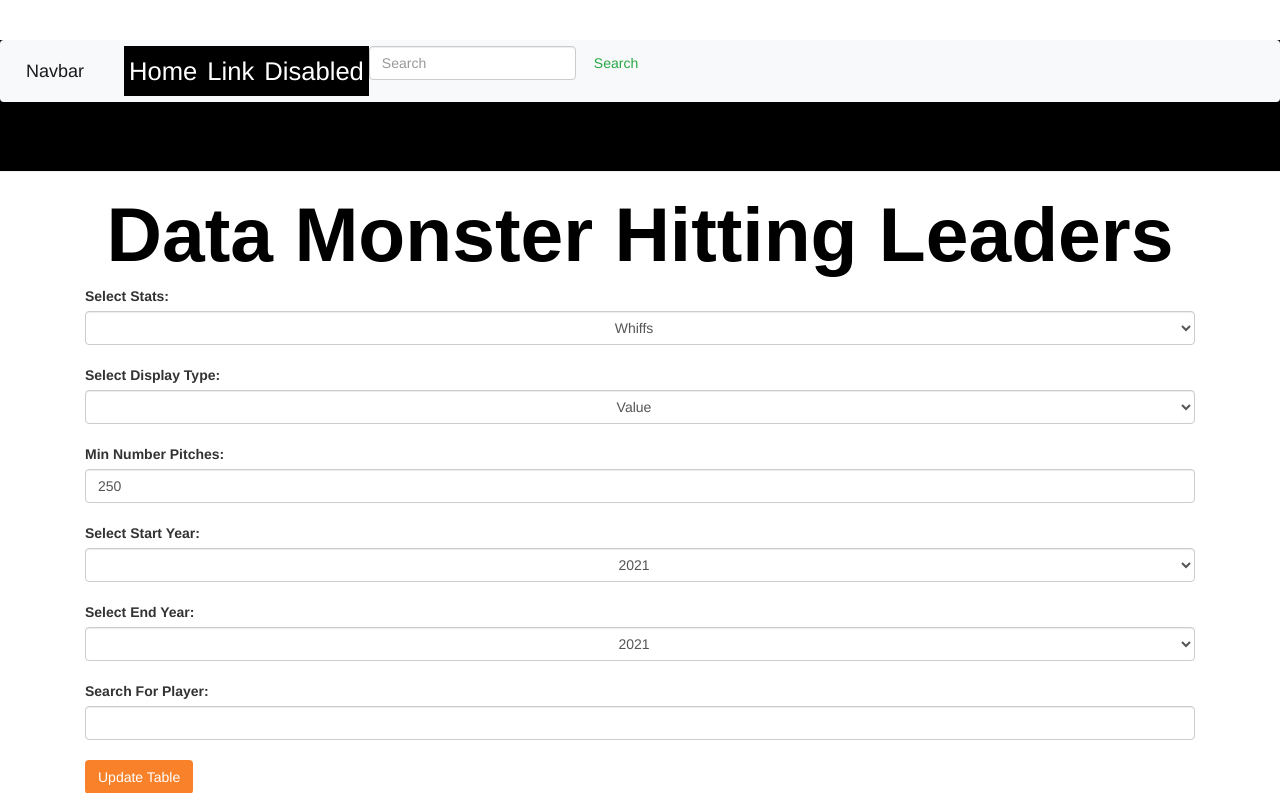
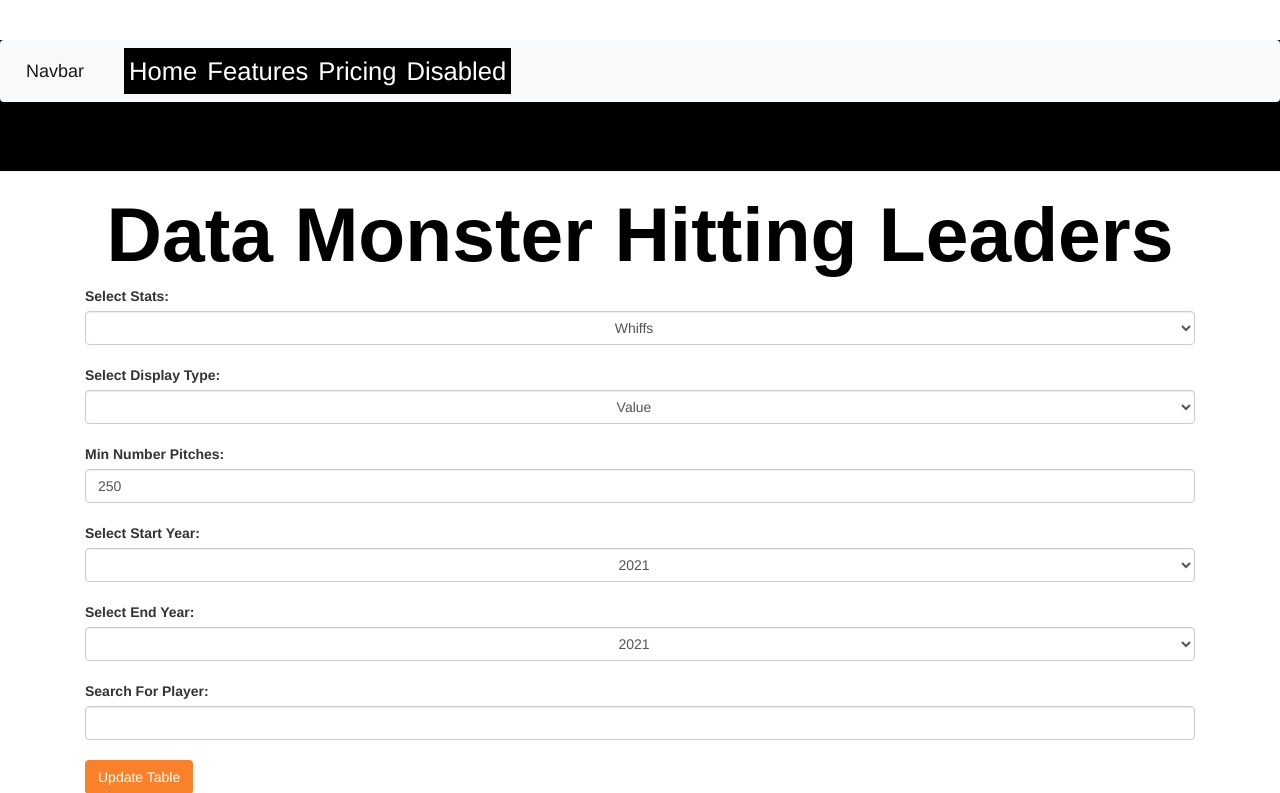
Before and after one commit to pmammino/rotofanatic, a Flask app: page /hitters in a window 1280 px wide. Shown: the top 793 px of the page. Run offline with Flask 2, Linux system fonts and the light colour scheme; some libraries are stand-ins or nearby versions.

Commit message:
Update base.html

```diff
--- a/templates/base.html
+++ b/templates/base.html
@@ -11,34 +11,26 @@
     <script src="https://cdn.datatables.net/1.10.22/js/jquery.dataTables.min.js" integrity="sha384-OgVRvuATP1z7JjHLkuOU7Xw704+h835Lr+6QL9UvYjZE3Ipu6Tp75j7Bh/kR0JKI" crossorigin="anonymous"></script>
     <script src="https://cdn.datatables.net/1.10.22/js/dataTables.bootstrap.min.js" integrity="sha384-OgVRvuATP1z7JjHLkuOU7Xw704+h835Lr+6QL9UvYjZE3Ipu6Tp75j7Bh/kR0JKI" crossorigin="anonymous"></script>
   <link rel="stylesheet" href="https://maxcdn.bootstrapcdn.com/bootstrap/3.4.1/css/bootstrap.min.css">
-    <script src="https://maxcdn.bootstrapcdn.com/bootstrap/3.4.1/js/bootstrap.min.js"></script>
+<script src="https://code.jquery.com/jquery-3.2.1.slim.min.js" integrity="sha384-KJ3o2DKtIkvYIK3UENzmM7KCkRr/rE9/Qpg6aAZGJwFDMVNA/GpGFF93hXpG5KkN" crossorigin="anonymous"></script>
+<script src="https://cdnjs.cloudflare.com/ajax/libs/popper.js/1.12.9/umd/popper.min.js" integrity="sha384-ApNbgh9B+Y1QKtv3Rn7W3mgPxhU9K/ScQsAP7hUibX39j7fakFPskvXusvfa0b4Q" crossorigin="anonymous"></script>
+<script src="https://maxcdn.bootstrapcdn.com/bootstrap/4.0.0/js/bootstrap.min.js" integrity="sha384-JZR6Spejh4U02d8jOt6vLEHfe/JQGiRRSQQxSfFWpi1MquVdAyjUar5+76PVCmYl" crossorigin="anonymous"></script>
   <script src="https://ajax.googleapis.com/ajax/libs/jquery/3.5.1/jquery.min.js"></script>
     <script src="{{ url_for('static', filename='js/sorttable.js') }}" type="text/javascript"></script>
 </head>
 <header class="page-header" xmlns="http://www.w3.org/1999/html">
 
 <nav class="navbar navbar-expand-lg navbar-light bg-light">
-  <button class="navbar-toggler" type="button" data-toggle="collapse" data-target="#navbarTogglerDemo03" aria-controls="navbarTogglerDemo03" aria-expanded="false" aria-label="Toggle navigation">
+  <a class="navbar-brand" href="#">Navbar</a>
+  <button class="navbar-toggler" type="button" data-toggle="collapse" data-target="#navbarNavAltMarkup" aria-controls="navbarNavAltMarkup" aria-expanded="false" aria-label="Toggle navigation">
     <span class="navbar-toggler-icon"></span>
   </button>
-  <a class="navbar-brand" href="#">Navbar</a>
-
-  <div class="collapse navbar-collapse" id="navbarTogglerDemo03">
-    <ul class="navbar-nav mr-auto mt-2 mt-lg-0">
-      <li class="nav-item active">
-        <a class="nav-link" href="#">Home <span class="sr-only">(current)</span></a>
-      </li>
-      <li class="nav-item">
-        <a class="nav-link" href="#">Link</a>
-      </li>
-      <li class="nav-item">
-        <a class="nav-link disabled" href="#">Disabled</a>
-      </li>
-    </ul>
-    <form class="form-inline my-2 my-lg-0">
-      <input class="form-control mr-sm-2" type="search" placeholder="Search" aria-label="Search">
-      <button class="btn btn-outline-success my-2 my-sm-0" type="submit">Search</button>
-    </form>
+  <div class="collapse navbar-collapse" id="navbarNavAltMarkup">
+    <div class="navbar-nav">
+      <a class="nav-item nav-link active" href="#">Home <span class="sr-only">(current)</span></a>
+      <a class="nav-item nav-link" href="#">Features</a>
+      <a class="nav-item nav-link" href="#">Pricing</a>
+      <a class="nav-item nav-link disabled" href="#">Disabled</a>
+    </div>
   </div>
 </nav>
     <br>
```
